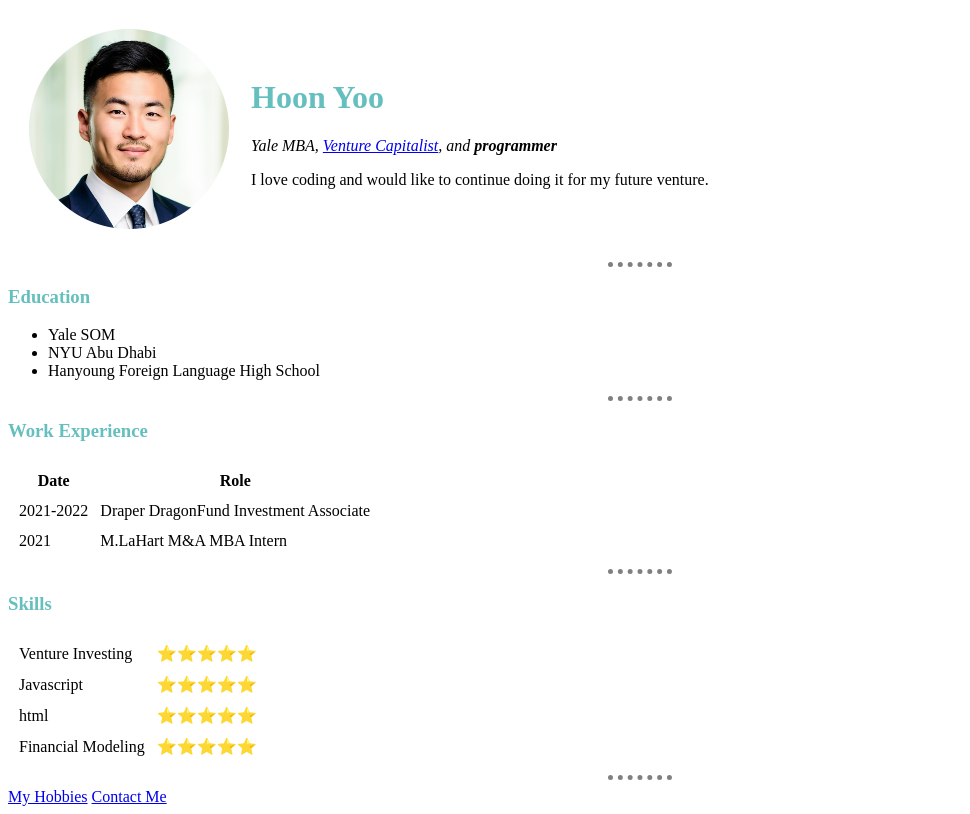
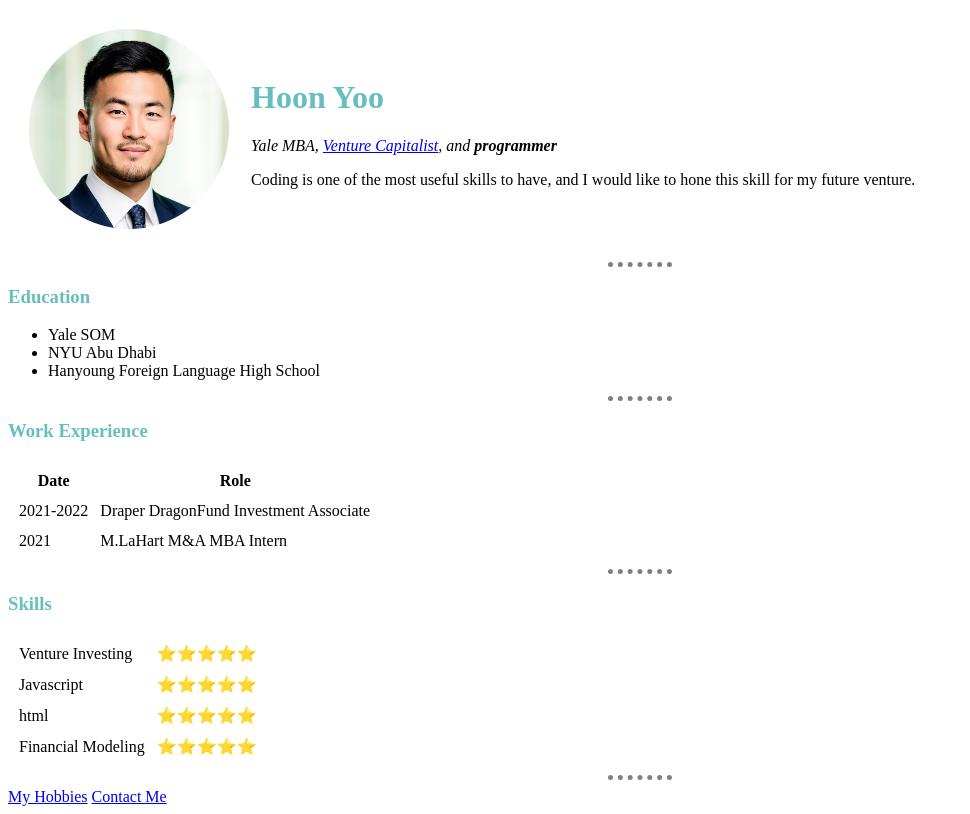
Before and after one commit to HoonYoo/cv, a plain HTML site: page index.html in a window 1280 px wide. Shown: the whole page, without its empty margins (0-970 px from the left). Drawn offline with Linux system fonts and the light colour scheme.

Commit message:
Update index.html

```diff
--- a/index.html
+++ b/index.html
@@ -18,7 +18,7 @@
       <td><img src="profile-img.png" width="200" height="200" alt="hoon profile picture"></td>
       <td><h1>Hoon Yoo</h1>
       <p><em> Yale MBA, <a href="https://www.linkedin.com/in/yoohoon/">Venture Capitalist</a>, and <strong>programmer</strong></em></p>
-      <p>I love coding and would like to continue doing it for my future venture. </p></td>
+      <p>Coding is one of the most useful skills to have, and I would like to hone this skill for my future venture. </p></td>
     </tr>
   </table>
   <hr>
```
